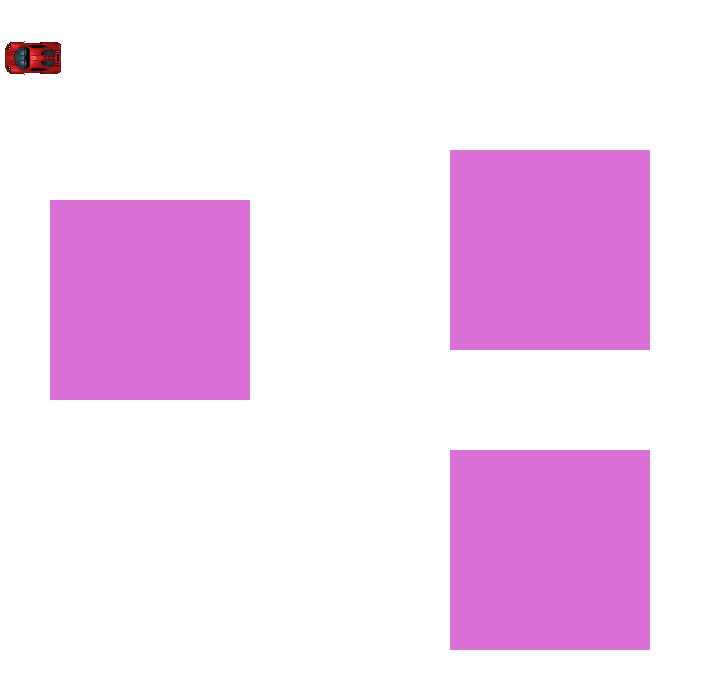
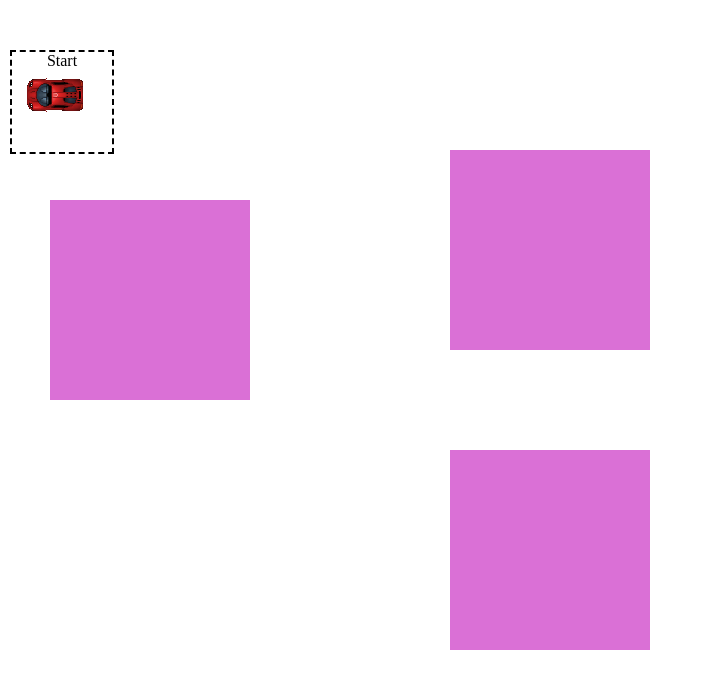
Before and after one commit to sasham43/2prime2furious, a plain HTML site: page index.html in a window 1280 px wide. Shown: the whole page, without its empty margins (0-708 px from the left). Drawn offline with Linux system fonts and the light colour scheme.

Commit message:
Add start position for cars

```diff
--- a/app.js
+++ b/app.js
@@ -13,7 +13,13 @@ $(function(){
 //      cars
 ///////////////////////////////
 
+  // put cars at start
+  var startPosX = parseInt($(".car-start").css("left"));
+  var startPosY = parseInt($(".car-start").css("top"));
+  var carStartX = (startPosX+12) + "px";
+  var carStartY = (startPosY+12) + "px";
 
+  $(".cars").css({"top": carStartY,"left": carStartX});
 
   // keypress
   var carClicked = '#car1';
--- a/index.html
+++ b/index.html
@@ -23,15 +23,10 @@
     Building Width: <p id="buildingWidth"></p>
     Building Height: <p id="buildingHeight"></p>
   </div> -->
-  <div class="cars" id="car1">
-
-  </div>
-  <div class="cars" id="car2">
-
-  </div>
-  <div class="cars" id="car3">
-
-  </div>
+  <div class="car-start"> Start    </div>
+  <div class="cars" id="car1">  </div>
+  <div class="cars" id="car2">  </div>
+  <div class="cars" id="car3">  </div>
 
 
   <div class="building-container">
--- a/style.css
+++ b/style.css
@@ -104,3 +104,13 @@ p{
   top: 200px;
   left: 50px;
 }
+
+.car-start{
+  width: 100px;
+  height: 100px;
+  position: absolute;
+  top: 50px;
+  left: 10px;
+  border: dashed 2px black;
+  text-align: center;
+}
```
